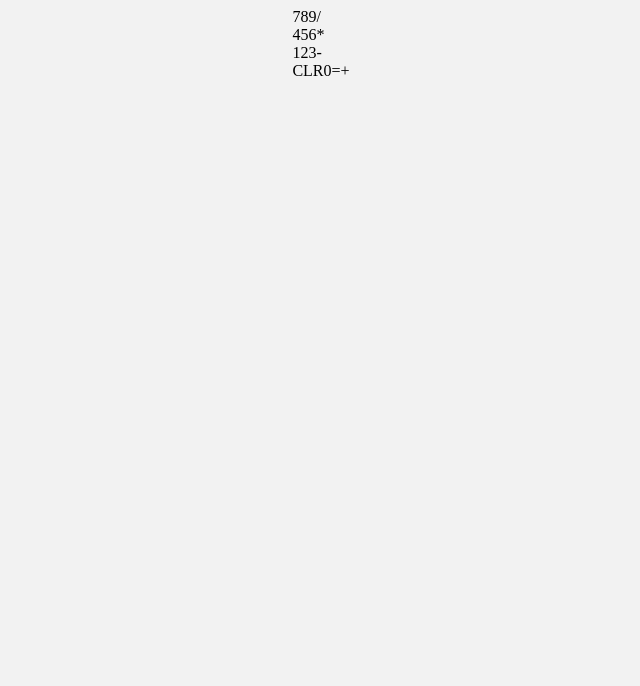
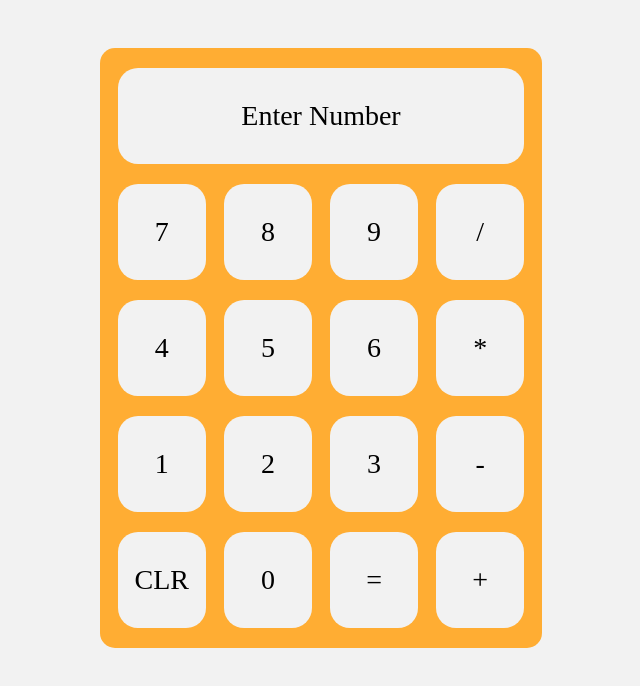
Before and after one commit to Aedevrez/js-calculator, a plain HTML site: page index.html in a window 1280 px wide. Shown: the whole page, without its empty margins (319-959 px from the left). Drawn offline with Linux system fonts and the light colour scheme.

Commit message:
Add better GUI

```diff
--- a/index.html
+++ b/index.html
@@ -8,8 +8,10 @@
   </head>
   <body>
     <div class="calc-container">
-      <div class="row" id="display">
-
+      <div class="row">
+        <div id="display">
+          Enter Number
+        </div>
       </div>
       <div class="row">
         <div class="buttn" id="btn7">
--- a/style.css
+++ b/style.css
@@ -3,13 +3,42 @@ body {
   background-color: #f2f2f2;
   flex-direction: column;
   align-items: center;
+  justify-content: center;
+  height: 85vh;
 }
 
 .calc-container {
   display: flex;
   flex-direction: column;
+  background-color: #ffad33;
+  width: 35%;
+  height: 75vh;
+  justify-content: space-evenly;
+  border-radius: 15px;
 }
 
 .row {
   display: flex;
+  height: 16%;
+  justify-content: space-evenly;
 }
+
+.buttn {
+  background-color: #f2f2f2;
+  width: 20%;
+  border-radius: 20px;
+  display: flex;
+  align-items: center;
+  justify-content: center;
+  font-size: 28px;
+}
+
+#display {
+  background-color: #f2f2f2;
+  width: 92%;
+  border-radius: 20px;
+  display: flex;
+  align-items: center;
+  justify-content: center;
+  font-size: 28px;
+}
```
